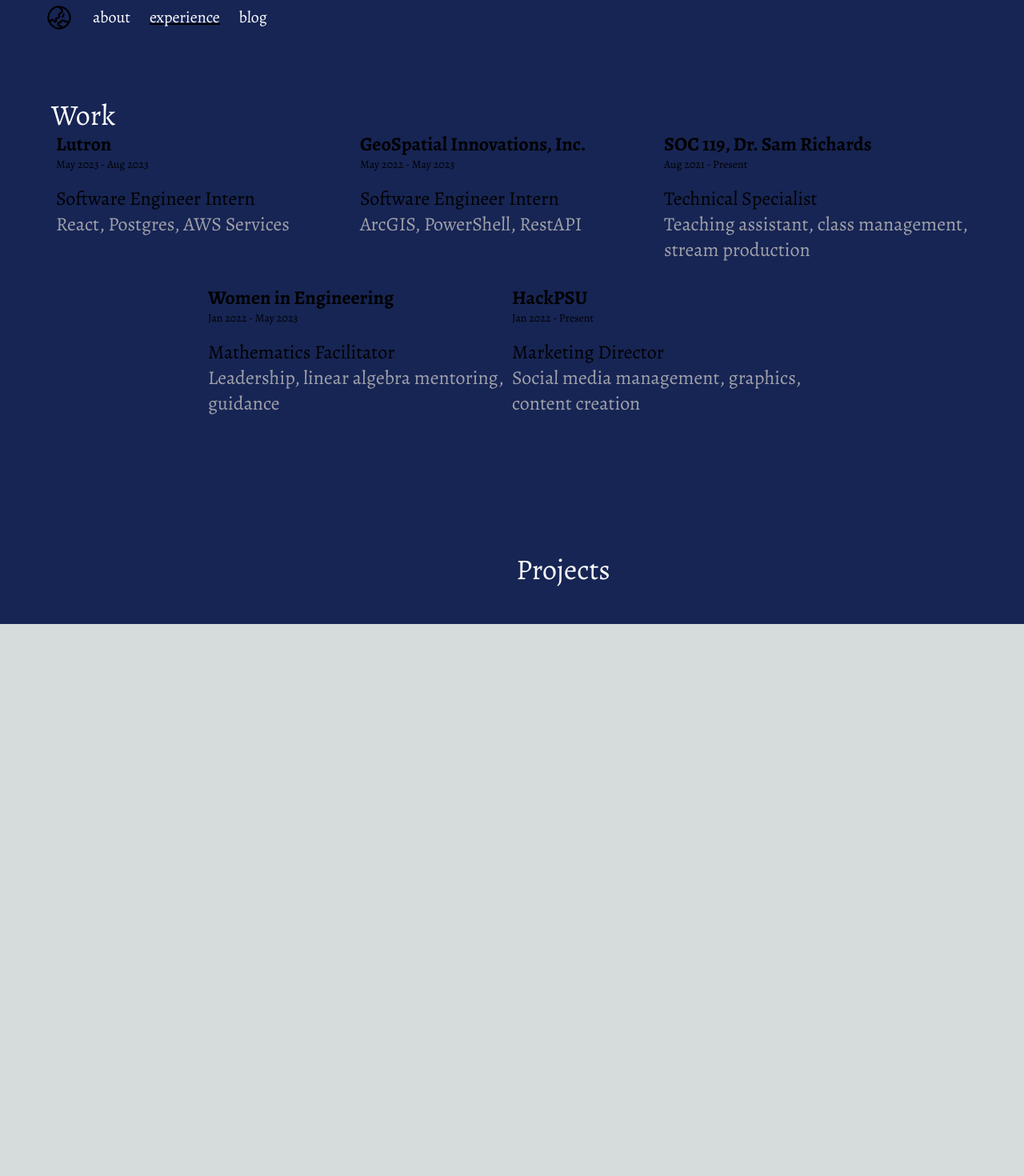
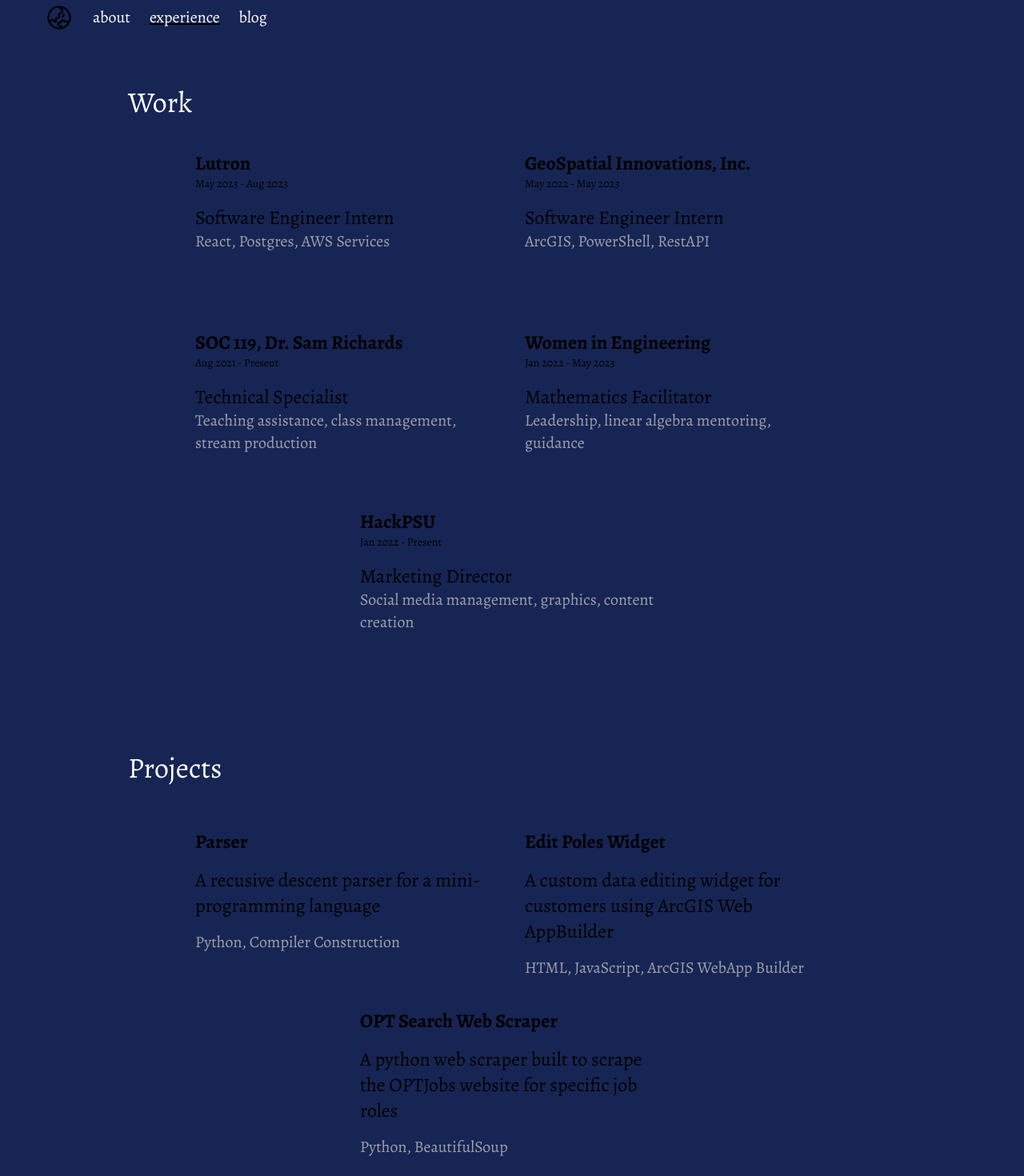
Before and after one commit to nidhiswamy/website, a Next.js app: page /experience in a window 1280 px wide. Shown: the part 20-1490 px from the top of the page at 80% size. Before the commit the page ends 800 px from the top, so only its background shows below. Built offline with nearby package versions, Linux system fonts and the light colour scheme.

Commit message:
About page tweaks

```diff
--- a/src/app/about/page.tsx
+++ b/src/app/about/page.tsx
@@ -2,8 +2,8 @@
 
 export default function About() {
   return (
-    <div className="relative flex items-center  w-3/5 mx-auto mt-16">
-      <div className="place-self-stretch w-4/5 text-white text-xl font-normal font-alegreya">
+    <div className="relative flex justify-between items-center size-2/3 mx-auto mt-16">
+      <div className="place-self-start size-2/3 text-white text-2xl font-normal font-alegreya">
         Hey there!
         <br/><br/>
         I’m Nidhi Swamy, a senior studying Computer Science at the Pennsylvania State University. I was born and raised in Bangalore, India. Since middle school, I’ve had a huge passion to move to the United States to complete my education and begin my work life.
@@ -12,7 +12,7 @@
         <br/><br/>
         I’m a big maps, music, and math enthusiast. Learn more about me through my blog that I try updating while I go through my CS degree thousands of miles away from home.
       </div>
-      <div className="w-3/5 ml-8">
+      <div className="ml-8 size-1/2">
         <Image
           src="/me.png"
           alt="Me"
--- a/src/app/experience/page.tsx
+++ b/src/app/experience/page.tsx
@@ -1,43 +1,90 @@
-import Image from 'next/image';
+// import Image from 'next/image';
+    // <div className="relative h-12 top-36 left-16 text-white text-4xl">Work</div>
 import WorkCard from '@/app/ui/workcard';
+import ProjectCard from '@/app/ui/projectcard';
 
 export default function Experience() {
   return (
     <>
-      <div className="absolute h-12 top-36 left-16 text-white text-4xl">Work</div>
-      <div className="flex flex-row flex-wrap items-center justify-center relative">
+      <div className="relative container justify-center mx-auto my-8 overflow-auto mt-20">
+        <div className="relative h-12 indent-32 text-white text-4xl my-4">Work</div>
+        <div className="relative justify-center flex flex-row flex-wrap ">
+          <div className="flex-1/3 p-4">
             <WorkCard
               company="Lutron"
+              link="https://commercial.lutron.com/us/en/whole-building-systems/athena"
               title="Software Engineer Intern"
               date="May 2023 - Aug 2023"
               skills="React, Postgres, AWS Services"
             />
+          </div>
+          <div className="flex-1/3 p-4">
             <WorkCard
               company="GeoSpatial Innovations, Inc."
+              link="https://gsiworks.com/"
               title="Software Engineer Intern"
               date="May 2022 - May 2023"
               skills="ArcGIS, PowerShell, RestAPI"
             />
+          </div>
+          <div className="flex-1/3 p-4">
             <WorkCard
               company="SOC 119, Dr. Sam Richards"
+              link="https://www.soc119.org/"
               title="Technical Specialist"
               date="Aug 2021 - Present"
-          skills="Teaching assistant, class management, stream production"
+              skills="Teaching assistance, class management, stream production"
             />
+          </div>
+          <div className="flex-1/3 p-4">
             <WorkCard
               company="Women in Engineering"
+              link="https://inclusion.engr.psu.edu/student-programs/women-in-engineering-program/index.aspx"
               title="Mathematics Facilitator"
               date="Jan 2022 - May 2023"
               skills="Leadership, linear algebra mentoring, guidance"
             />
+          </div>
+          <div className="flex-1/3 p-4">
             <WorkCard
               company="HackPSU"
+              link="https://hackpsu.org"
               title="Marketing Director"
               date="Jan 2022 - Present"
               skills="Social media management, graphics, content creation"
             />
           </div>
-      <div className="relative h-12 top-36 left-16 text-white text-4xl">Projects</div>
+        </div>
+      </div>
+      <div className="container mx-auto my-8">
+        <div className="relative h-12 indent-32 text-white text-4xl my-8">Projects</div>
+        <div className="relative justify-center flex flex-row flex-wrap ">
+        <div className="flex-1/3 p-4">
+          <ProjectCard
+            name="Parser"
+            link="https://www.github.com/nidhiswamy/parser"
+            desc="A recusive descent parser for a mini-programming language"
+            skills="Python, Compiler Construction"
+            />
+        </div>
+        <div className="flex-1/3 p-4">
+          <ProjectCard
+            name="Edit Poles Widget"
+            link="https://www.github.com/nidhiswamy/edit-poles"
+            desc="A custom data editing widget for customers using ArcGIS Web AppBuilder"
+            skills="HTML, JavaScript, ArcGIS WebApp Builder"
+          />
+        </div>
+        <div className="flex-1/3 p-4">
+          <ProjectCard
+            name="OPT Search Web Scraper"
+            link="https://www.github.com/nidhiswamy/opt-search"
+            desc="A python web scraper built to scrape the OPTJobs website for specific job roles"
+            skills="Python, BeautifulSoup"
+          />
+        </div>
+        </div>
+      </div>
     </>
   );
 }
--- a/src/app/page.tsx
+++ b/src/app/page.tsx
@@ -5,8 +5,9 @@
     <div className="flex mx-auto p-8 left-12 top-40 absolute">
       <div className="ml-12">
         <div className="mb-4 flex w-96 h-24 text-white text-xl font-normal">
-          Hi, I’m Nidhi!<br/><br/>
-          Welcome to my little cove of thoughts on the Internet, I hope you enjoy :)
+          Hi, I’m Nidhi!
+          <br/><br/>
+          Welcome to my cove of thoughts on the Internet, I hope you enjoy :)
         </div>
         <ContactLinks />
       </div>
--- a/src/app/ui/nav-links.tsx
+++ b/src/app/ui/nav-links.tsx
@@ -14,7 +14,7 @@
 export default function NavLinks() {
   const pathname = usePathname();
   return (
-    <div className="absolute left-14 top-6 flex items-start gap-6">
+    <div className="absolute left-14 top-6 flex items-start gap-6 mb-8">
       {links.map((link) => {
         return (
           <Link
--- /dev/null
+++ b/src/app/ui/projectcard.tsx
@@ -0,0 +1,30 @@
+import Link from 'next/link';
+import clsx from 'clsx';
+
+interface ProjCardProps {
+  name: string;
+  link: string;
+  desc: string;
+  skills: string;
+}
+
+export default function ProjectCard(props: ProjCardProps) {
+    return (
+        <div className="flex flex-col w-[380px] h-40 mb-8">
+          <div className="text-2xl font-bold mb-4 transition-transform hover:text-zinc-300">
+            <Link
+              href={`${props.link}`}
+              target="_blank"
+            >
+              {props.name}
+            </Link>
+          </div>
+          <div className="text-2xl mb-4">
+            {props.desc}
+          </div>
+          <div className="text-zinc-400 text-xl">
+            {props.skills}
+          </div>
+        </div>
+    );
+}
--- a/src/app/ui/workcard.tsx
+++ b/src/app/ui/workcard.tsx
@@ -2,6 +2,7 @@
 
 interface WorkCardProps {
   company: string;
+  link: string;
   title: string;
   date: string;
   skills: string;
@@ -10,8 +11,13 @@
 export default function WorkCard(props: WorkCardProps) {
     return (
       <div className="flex flex-col w-[380px] h-40 mb-8">
-        <div className="text-2xl font-bold">
+          <div className="text-2xl font-bold transition-transform hover:text-zinc-300">
+            <Link
+              href={`${props.link}`}
+              target="_blank"
+            >
           {props.company}
+            </Link>
         </div>
         <div className="text-sm mb-4">
           {props.date}
@@ -19,7 +25,7 @@
         <div className="text-2xl">
           {props.title}
         </div>
-        <div className="text-zinc-400 text-2xl">
+        <div className="text-zinc-400 text-xl">
           {props.skills}
         </div>
       </div>
```
Lines whose indentation alone changed are shown as unchanged.
